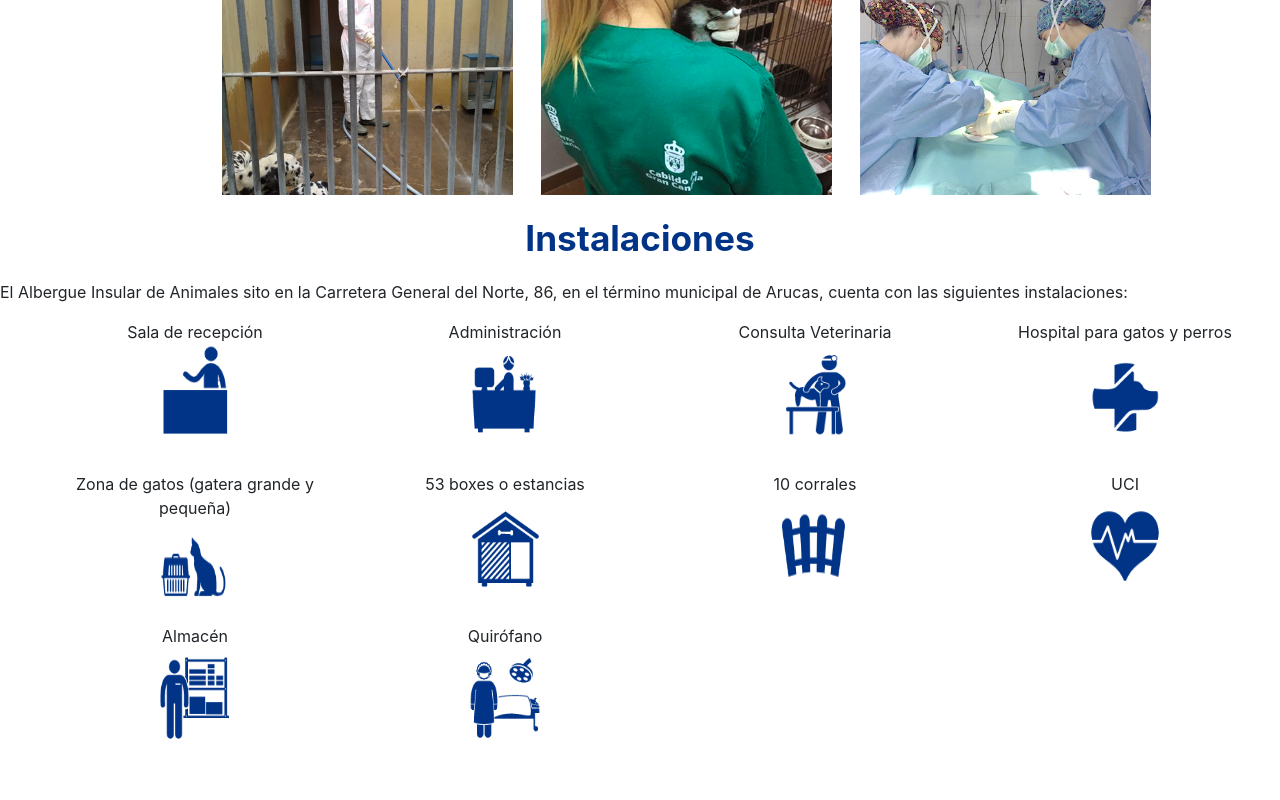
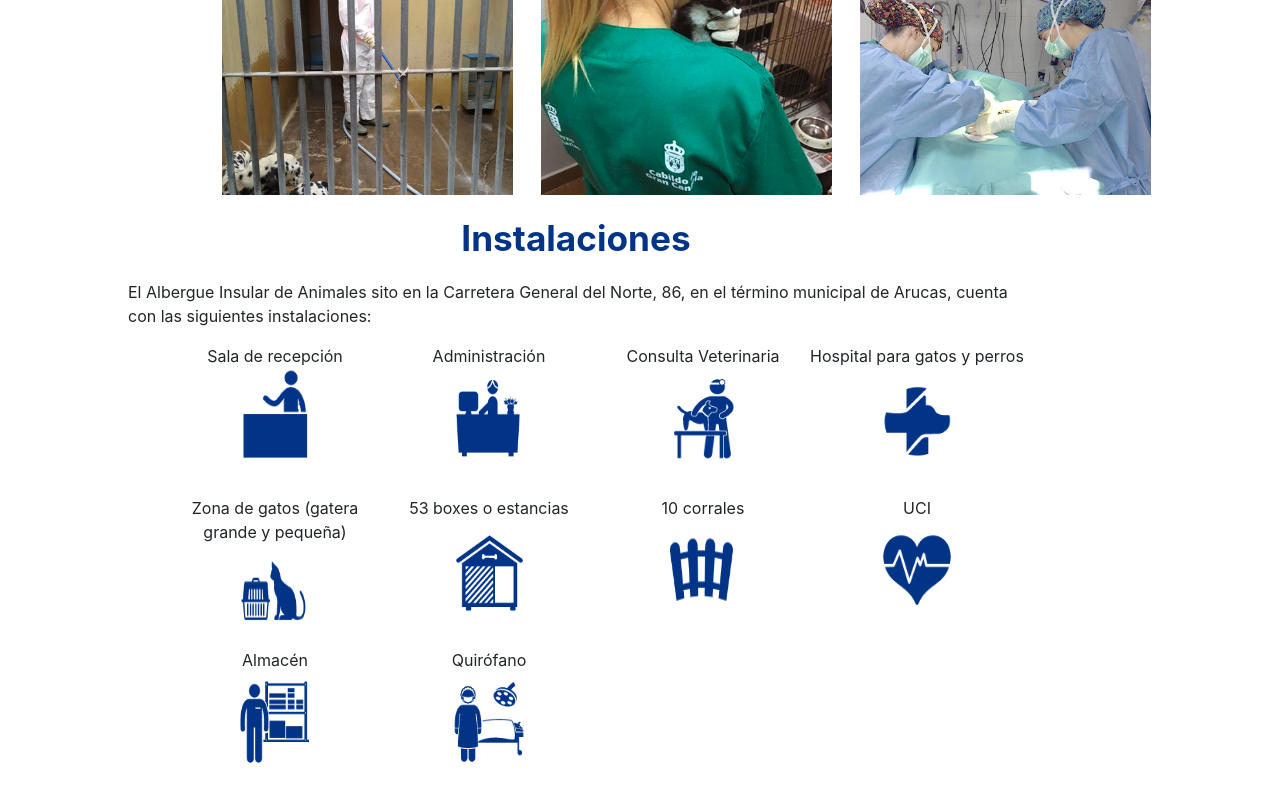
Before and after one commit to alesanca/AlbergueBanaderos, a React (Create React App) app: page /el-albergue in a window 1280 px wide. Shown: the part 1231-2031 px from the top of the page. Before the commit the page ends 2007 px from the top, so only its background shows below. Built offline with nearby package versions, Linux system fonts and the light colour scheme.

Commit message:
Css added

```diff
--- a/src/assets/css/elalbergue.css
+++ b/src/assets/css/elalbergue.css
@@ -63,3 +63,8 @@ img {
     display: block;
     position: absolute;
 }
+
+.instalaciones {
+    width: 70%;
+    margin-left: 10%;
+}
```
